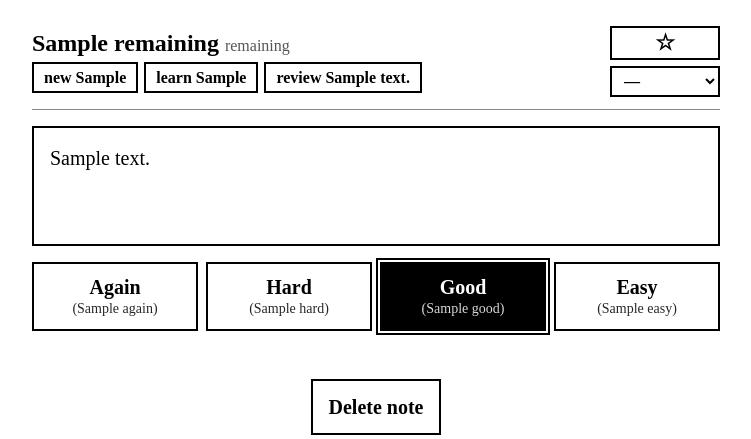
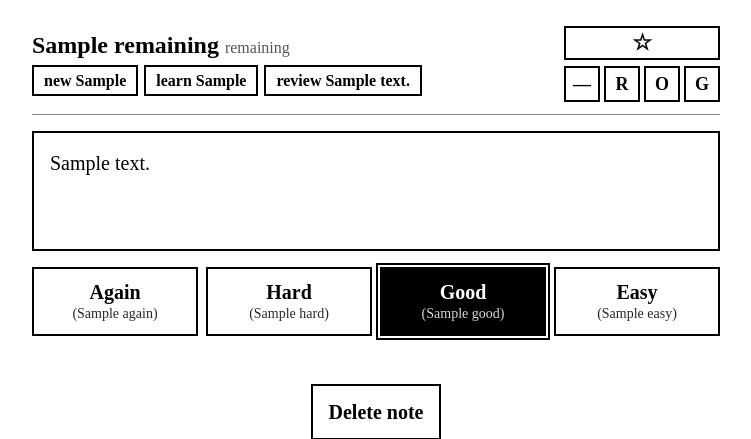
Before and after one commit to casualshammy/ankipaper, a FastAPI app: template app/web/templates/study_back.html in a window 1280 px wide. Shown: the part 77-516 px from the top of the page, without its empty margins (264-1015 px from the left). Run offline with FastAPI, Linux system fonts and the light colour scheme; the template is opened without the code that fills it: most values are stand-ins (such as "Sample title", 1, 10 or a date in 2020); parts of the project's set-up code (start-up, migrations or seed data) failed here and were passed over.

Commit message:
[XXX] refactor(study): replace flag <select> with toggle buttons

```diff
--- a/app/web/static/css/eink.css
+++ b/app/web/static/css/eink.css
@@ -329,21 +329,28 @@ img:not([src]) {
   color: #ffffff;
 }
 
-.flag-form {
-  margin: 0;
-  display: inline-flex;
-  align-items: center;
+.flag-buttons {
+  display: flex;
+  gap: 4px;
 }
 
-.flag-select {
+.flag-btn {
   font-family: inherit;
-  font-size: 16px;
+  font-size: 18px;
+  line-height: 1;
   font-weight: bold;
-  padding: 4px 8px;
+  padding: 4px;
   border: 2px solid #000000;
   background: #ffffff;
   color: #000000;
-  min-width: 110px;
+  cursor: pointer;
+  min-width: 36px;
+  min-height: 36px;
+}
+
+.flag-btn-on {
+  background: #000000;
+  color: #ffffff;
 }
 
 /* Remaining breakdown ------------------------------------------------- */
--- a/app/web/templates/_study_remaining_bar.html
+++ b/app/web/templates/_study_remaining_bar.html
@@ -15,13 +15,24 @@
             aria-label="{% if card.is_marked %}Unmark{% else %}Mark{% endif %}">
       {% if card.is_marked %}★{% else %}☆{% endif %}
     </button>
-    <select class="flag-select" aria-label="Flag">
-      <option value="0" {% if card.flag == 0 %}selected{% endif %}>—</option>
-      <option value="1" {% if card.flag == 1 %}selected{% endif %}>Red ⚑</option>
-      <option value="2" {% if card.flag == 2 %}selected{% endif %}>Yellow ⚑</option>
-      <option value="3" {% if card.flag == 3 %}selected{% endif %}>Green ⚑</option>
-      <option value="4" {% if card.flag == 4 %}selected{% endif %}>Blue ⚑</option>
-    </select>
+    <div class="flag-buttons">
+      <button type="button"
+              class="flag-btn{% if card.flag == 0 %} flag-btn-on{% endif %}"
+              data-flag="0"
+              aria-label="No flag">—</button>
+      <button type="button"
+              class="flag-btn{% if card.flag == 1 %} flag-btn-on{% endif %}"
+              data-flag="1"
+              aria-label="Red">R</button>
+      <button type="button"
+              class="flag-btn{% if card.flag == 2 %} flag-btn-on{% endif %}"
+              data-flag="2"
+              aria-label="Orange">O</button>
+      <button type="button"
+              class="flag-btn{% if card.flag == 3 %} flag-btn-on{% endif %}"
+              data-flag="3"
+              aria-label="Green">G</button>
+    </div>
   </div>
 </div>
 
@@ -45,14 +56,15 @@
     }
 
     const btn = bar.querySelector(".mark-btn");
-    btn.addEventListener("click", async function () {
-      btn.disabled = true;
-      try {
+    btn.addEventListener("click", function () {
       const next = marked === "1" ? "0" : "1";
       const on = next === "1";
-        const res = await post("/set-card-mark", { marked: on });
-        if (!res.ok) {
-          if (res.status === 401)
+      btn.disabled = true;
+
+      post("/set-card-mark", { marked: on })
+        .then(function (_res) {
+          if (!_res.ok) {
+            if (_res.status === 401)
               window.location = "/login";
 
             return;
@@ -61,33 +73,39 @@
           btn.textContent = on ? "\u2605" : "\u2606";
           btn.classList.toggle("mark-btn-on", on);
           btn.setAttribute("aria-label", on ? "Unmark" : "Mark");
-      }
-      finally {
+        })
+        .finally(function () {
           btn.disabled = false;
-      }
+        });
     });
 
-    var select = bar.querySelector(".flag-select");
-    select.addEventListener("change", async function () {
-      select.disabled = true;
-      try {
-        var val = parseInt(select.value, 10);
-        var prev = flag || "0";
-        const res = await post("/set-card-flag", { flag: val });
-        if (!res.ok) {
-          select.value = prev;
-          if (res.status === 401)
+    const flagButtons = bar.querySelectorAll(".flag-btn");
+    flagButtons.forEach(function (flagBtn) {
+      flagBtn.addEventListener("click", function () {
+        const val = parseInt(flagBtn.dataset.flag, 10);
+        const prev = flag || "0";
+        if (String(val) === prev)
+          return;
+
+        flagButtons.forEach(function (b) { b.disabled = true; });
+
+        post("/set-card-flag", { flag: val })
+          .then(function (_res) {
+            if (!_res.ok) {
+              if (_res.status === 401)
                 window.location = "/login";
+
+              return;
             }
-        else
+
+            flagButtons.forEach(function (b) { b.classList.remove("flag-btn-on"); });
+            flagBtn.classList.add("flag-btn-on");
             flag = String(val);
-      }
-      catch {
-        select.value = prev;
-      }
-      finally {
-        select.disabled = false;
-      }
+          })
+          .finally(function () {
+            flagButtons.forEach(function (b) { b.disabled = false; });
+          });
+      });
     });
   })();
 </script>
```
Also changed, not shown: package.json (added, +23 -0 lines). Lines whose indentation alone changed are shown as unchanged.
